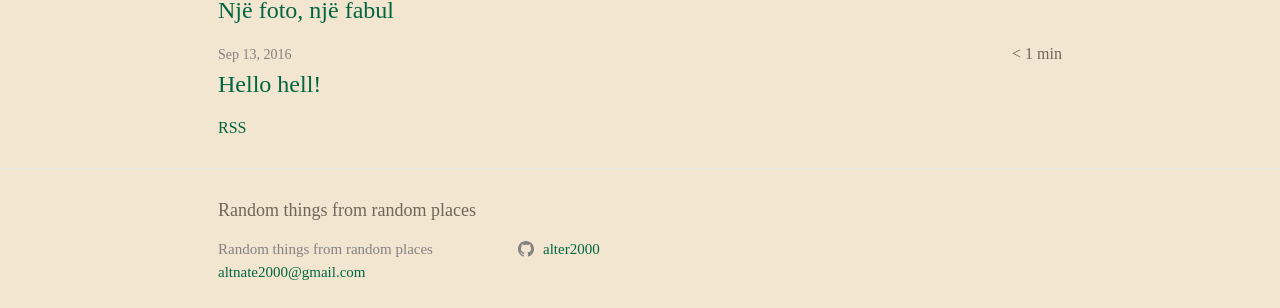
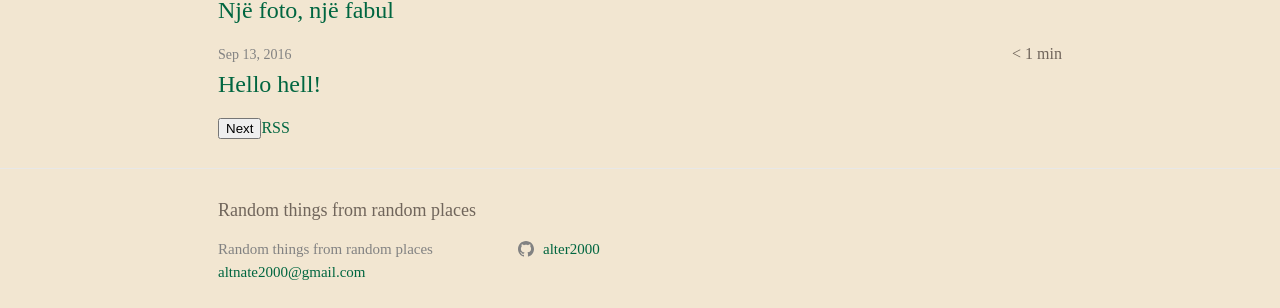
Before and after one commit to alter2000/alter2000.github.io, a Jekyll site: the page built from index.html, in a window 1280 px wide. Shown: the part 768-1076 px from the top of the page. Built offline with Jekyll 4.4.1, drawn with Linux system fonts in a browser that asks for light colours; the list of posts is cut into pages by our own code.

Commit message:
still no pagination

```diff
--- a/_config.yml
+++ b/_config.yml
@@ -22,7 +22,7 @@ plugins:
   - jekyll-paginate
 permalink: "/:categories/:short_year/:title/"
 paginate: 6
-paginate_path: "/:num"
+paginate_path: "/:num/"
 
 # Sass settings
 sass:
--- a/_layouts/home.html
+++ b/_layouts/home.html
@@ -4,14 +4,13 @@ layout: default
 
 {{ content }}
 
-{%- if site.posts.size > 0 -%}
 <h2 class="post-list-heading">{{ page.list_title | default: "Hello there" }}</h2>
 {%- for post in site.posts -%}
 <article>
 	{%- assign date_format = site.minima.date_format | default: "%b %-d, %Y" -%}
 	<span class="post-meta">{{ post.date | date: date_format }}</span>
 	{%- include read_time.html -%}
-		<h3><a class="post-link" href="{% if post.link %}{{ post.link }}{% else %}{{ post.url }}{% endif %}">
+	<h3><a class="post-link" href="{% if post.link %}{{ post.link }}{% else %}{{ post.url | relative_url }}{% endif %}">
 		{%- if post.link -%}@ {%- endif -%}{{ post.title | escape }}
 	</a></h3>
 {%- if site.show_excerpts -%}
@@ -19,6 +18,10 @@ layout: default
 {%- endif -%}
 </article>
 {%- endfor -%}
-
+{%- if paginator.previous_page -%}
+<button href="{{ paginator.previous_page_path }}">Previous</button>
+{%- endif -%}
+{%- if paginator.next_page -%}
+<button href="{{ paginator.next_page_path }}">Next</button>
+{%- endif -%}
 <a class="rss-subscribe" href="{{ "/feed.xml" | relative_url }}">RSS</a>
-{%- endif -%}
```
Also changed, not shown: _layouts/post.html (indentation only). Lines whose indentation alone changed are shown as unchanged.
